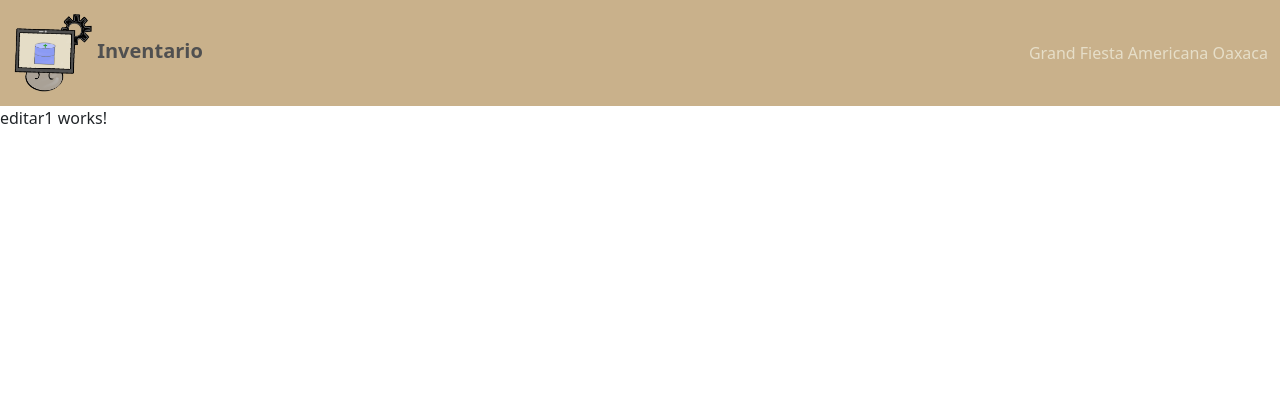
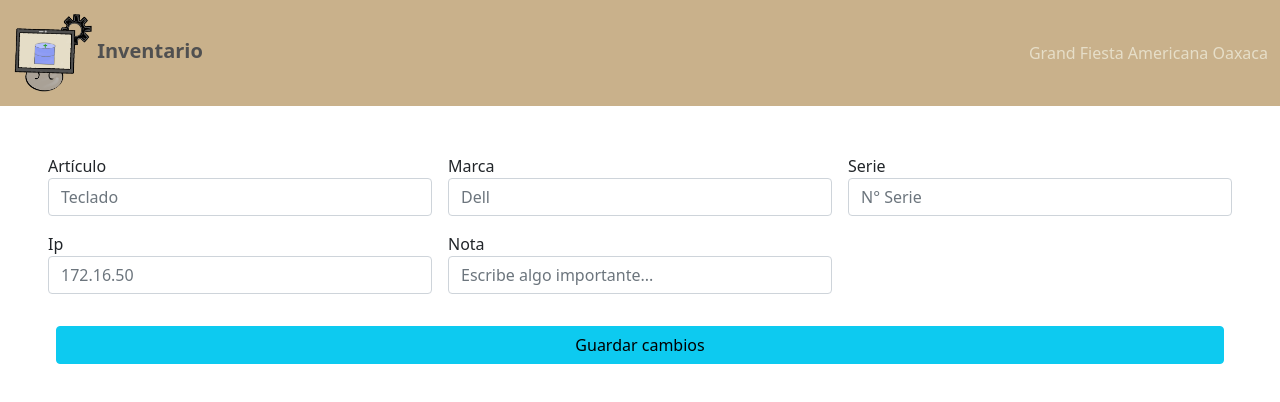
Before and after one commit to Betzira/Fgoa-Inventario, an Angular app: page /editar1 in a window 1280 px wide. Shown: the top 402 px of the page. Built offline with nearby package versions, Linux system fonts and the light colour scheme.

Commit message:
Maq Editar1

```diff
--- a/src/app/inicio/inicio.component.html
+++ b/src/app/inicio/inicio.component.html
@@ -1,6 +1,4 @@
-<body>
-
-<p></p>
+<div class="m-5">
 
 <div class="wrap container-fluid" style="padding-left: 40px; padding-right: 40px;">
     <div class="row">
@@ -128,4 +126,4 @@
     </div>
 </div>
 
-</body>
+</div>>
--- a/src/app/pages/inv1/detalles1/detalles1.component.html
+++ b/src/app/pages/inv1/detalles1/detalles1.component.html
@@ -1,8 +1,8 @@
 <p>detalles1 works!</p>
-{{ value | json }}
+<!-- {{ value | json }} -->
 
 <div style="padding: 30px;">
-    <button [routerLink]="'/lista1'" type="button" class="btn btn-info" style="float: right; color: white;">
+    <button type="button" class="btn btn-info" style="float: right; color: white;" (click)="onGoBackToList()">
         <i class="bi bi-arrow-left-circle-fill" style="color: blue"></i>
         Volver
     </button>
@@ -31,6 +31,9 @@
             <li class="list-group-item">
                 Ip: <h5>172.2.19.5</h5>
             </li>
+            <li class="list-group-item">
+                Nota: <h5>En resguardo</h5>
+            </li>
         </ul>
     </div>
 
@@ -39,12 +42,12 @@
             <i class="bi bi-plus-lg" style="color: green;"></i>
             Nuevo
         </button> -->
-        <button type="button" class="btn btn-info m-2 btn-sm" style="color: white; border-radius: 5px;">
+        <button type="button" class="btn btn-info m-2 btn-sm" (click)="onGoToEdit()" style="color: white; border-radius: 5px;">
             <i class="bi bi-pencil-square" style="color: blue;"></i>
             Editar
         </button>
 
-        <button type="button" class="btn btn-info m-2 btn-sm" style="color: white; border-radius: 5px;">
+        <button type="button" class="btn btn-info m-2 btn-sm" (click)="onDelete()" style="color: white; border-radius: 5px;">
             <i class="bi bi-trash3-fill" style="color: red;"></i>
             Borrar
         </button>
--- a/src/app/pages/inv1/detalles1/detalles1.component.ts
+++ b/src/app/pages/inv1/detalles1/detalles1.component.ts
@@ -1,5 +1,5 @@
 import { Component, OnInit } from '@angular/core';
-import { Router } from '@angular/router';
+import { NavigationExtras, Router } from '@angular/router';
 
 @Component({
   selector: 'app-detalles1',
@@ -7,14 +7,34 @@ import { Router } from '@angular/router';
   styleUrls: ['./detalles1.component.css']
 })
 export class Detalles1Component implements OnInit {
+  navigationExtras: NavigationExtras = {
+    state!: {
+    // state!: {
+      value: null
+    }
+  };
 
-  value ; //value = null;
+  articulo: any = null ; //value = null;
   constructor( private router: Router ) {
     const navigation = this.router.getCurrentNavigation();
-    this.value = navigation?.extras?.state;
+    this.articulo = navigation?.extras?.state;
    }
 
   ngOnInit(): void {
   }
 
+  onGoToEdit(): void {
+    this.navigationExtras.state!.value = this.articulo;
+    this.router.navigate(['editar1'], this.navigationExtras);
+    // this.router.navigate(['editar1'], this.navigationExtras);
+  }
+
+  onDelete(): void {
+    alert('SE HA ELIMINADO');
+  }
+
+  onGoBackToList(): void {
+    this.router.navigate(['lista1']);
+  }
+
 }
--- a/src/app/pages/inv1/editar1/editar1.component.html
+++ b/src/app/pages/inv1/editar1/editar1.component.html
@@ -1,3 +1,36 @@
-<p>editar1 works!</p>
-<!-- {{ this.value | json }} -->
-{{ value | json }}
+<!-- <p>editar1 works!</p> -->
+<!-- {{ value | json }} -->
+
+<div class="m-5">
+
+    <form class="row g-3">
+        <div class="col-md-4">
+            <label>Artículo</label>
+            <input type="text" class="form-control" placeholder="Teclado">
+        </div>
+        <div class="col-md-4">
+            <label>Marca</label>
+            <input type="text" class="form-control" placeholder="Dell">
+        </div>
+        <div class="col-md-4">
+            <label>Serie</label>
+            <input type="text" class="form-control" placeholder="N° Serie">
+        </div>
+        <div class="col-md-4">
+            <label>Ip</label>
+            <input type="text" class="form-control" placeholder="172.16.50">
+        </div>
+        <div class="col-md-4">
+            <label>Nota</label>
+            <input type="text" class="form-control" placeholder="Escribe algo importante...">
+        </div>
+    </form>
+
+    <br>
+
+    <div class="d-grid gap-2 m-2">
+        <!-- <button class="btn btn-primary" type="button">Button</button> -->
+        <button class="btn btn-info" type="button">Guardar cambios</button>
+      </div>
+
+</div>
--- a/src/app/pages/inv1/lista1/lista1.component.html
+++ b/src/app/pages/inv1/lista1/lista1.component.html
@@ -16,8 +16,8 @@
 
     </div>
 
-    <br>
-    <br>
+
+<div class="m-5">
 
     <table class="table table-responsive">
         <!-- <table class="table-hover"></table> -->
@@ -27,6 +27,7 @@
                 <th>Marca</th>
                 <th>Serie</th>
                 <th>Ip</th>
+                <th>Nota</th>
                 <th class="d-none d-sm-block">Acciones</th>
                 <!-- <th>Editar</th>
                 <th>Borrar</th> -->
@@ -38,6 +39,7 @@
                 <td>Dell</td>
                 <td>1Q34FR72</td>
                 <td>192.46.1.16</td>
+                <td>En resguardo</td>
 
                 <!-- <td class="bnt-group d-none d-sm-block"><button type="button" class="btn btn-info"><i class="bi bi-eye" style="color: green;"></i></button></td>
 
@@ -60,3 +62,5 @@
             </tr>
         </tbody>
     </table>
+
+</div>
```
